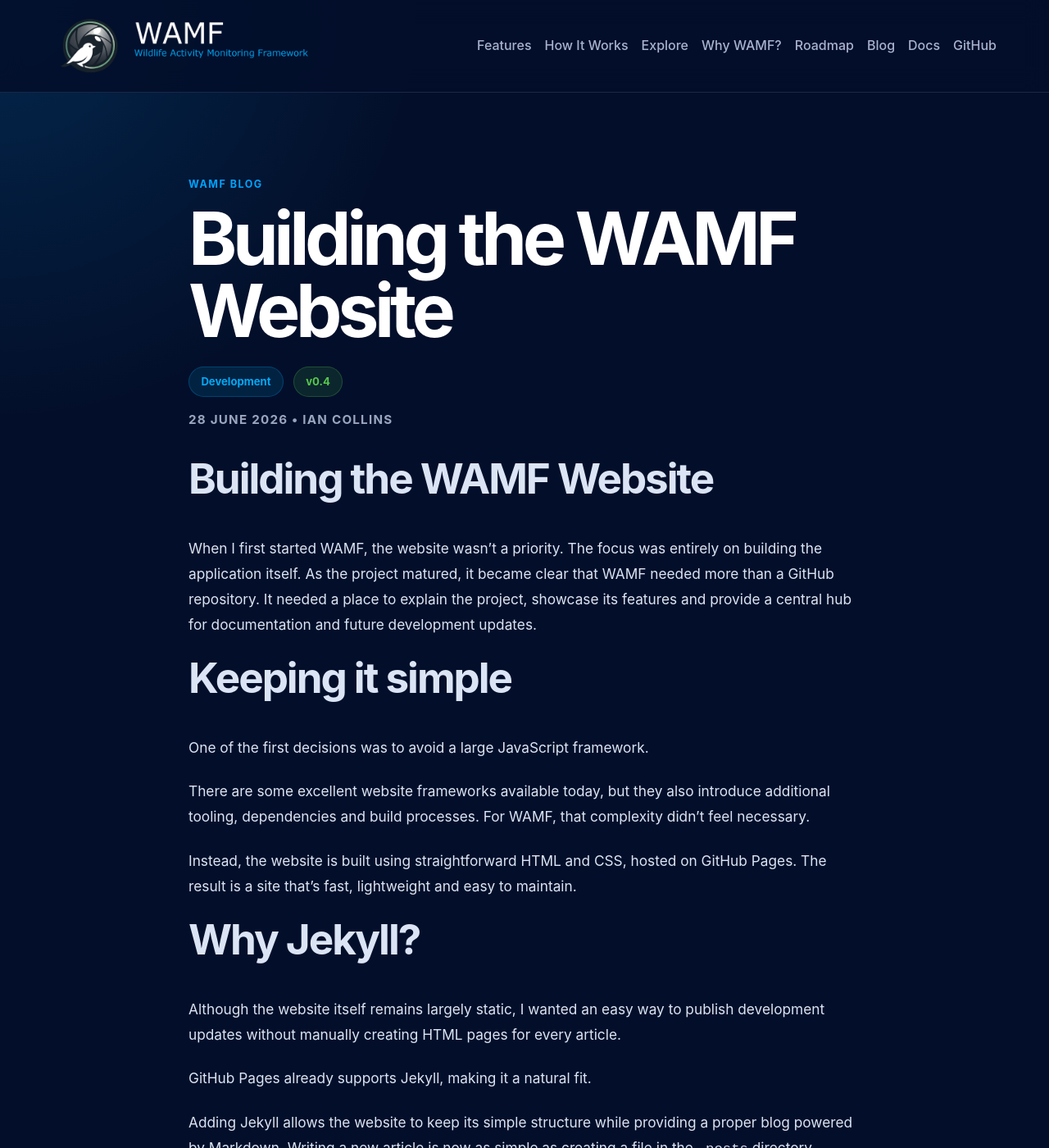
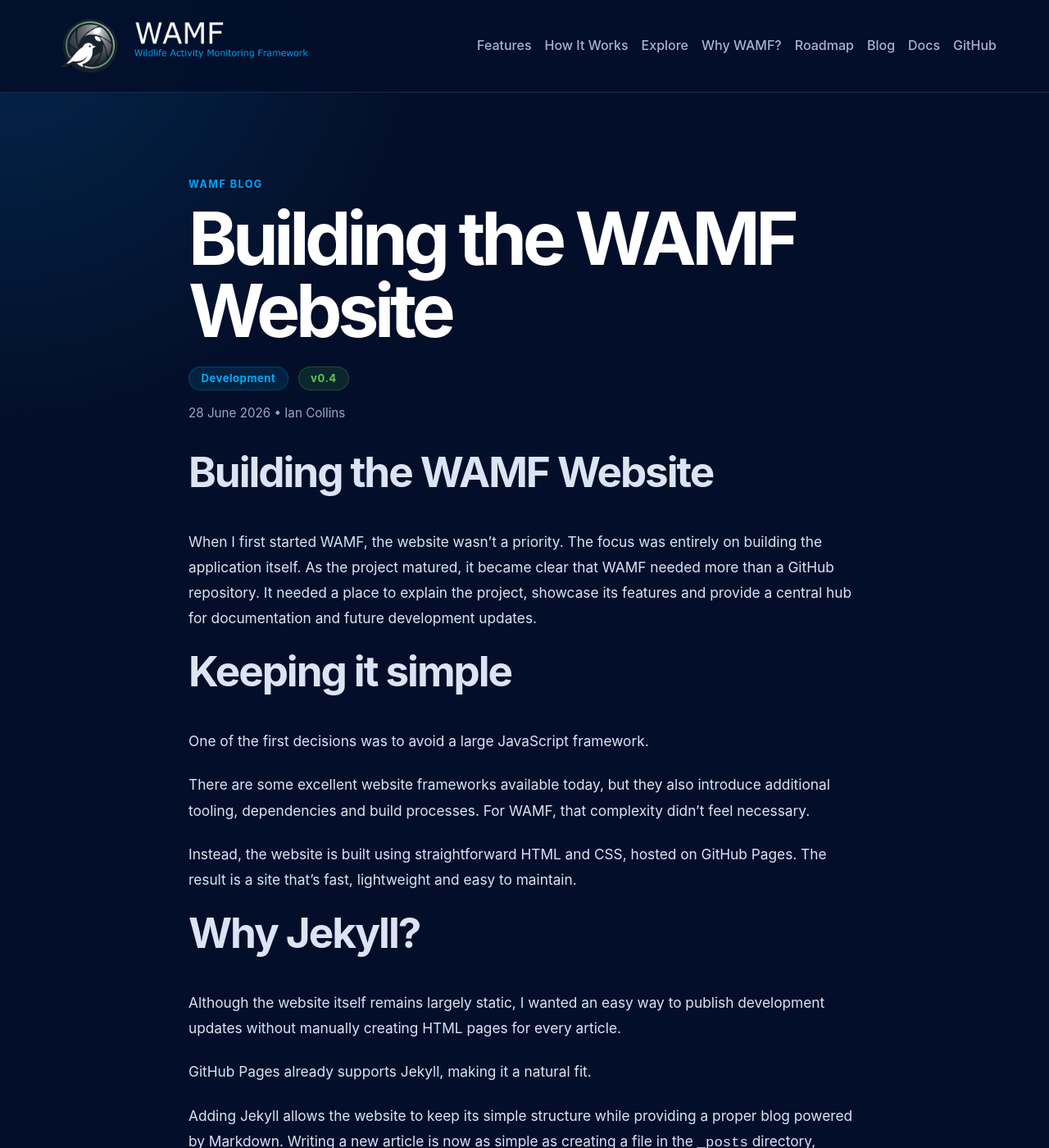
Before and after one commit to WAMF-Project/WAMF-Website, a Jekyll site: the page built from _posts/2026-06-28-building-the-wamf-website.md, in a window 1280 px wide and 1400 px high. Shown: the whole window at 82% size. Built offline with Jekyll 4.4.1, drawn with Linux system fonts in a browser that asks for light colours.

Commit message:
Add reusable badges and clean stylesheet

```diff
--- a/_layouts/post.html
+++ b/_layouts/post.html
@@ -7,11 +7,11 @@
 
   <h1>{{ page.title }}</h1>
 
-  <div class="post-badges">
+  <div class="badge-row">
     {% if page.category %}
-    <span class="post-badge">{{ page.category }}</span>
+    <span class="badge badge--blue">{{ page.category }}</span>
     {% endif %} {% if page.version %}
-    <span class="post-badge version">{{ page.version }}</span>
+    <span class="badge badge--green">{{ page.version }}</span>
     {% endif %}
   </div>
 
--- a/blog/index.html
+++ b/blog/index.html
@@ -15,7 +15,7 @@
 <section class="section blog-list">
   {% for post in site.posts %}
   <article class="blog-card">
-    <p class="post-meta">{{ post.date | date: "%d %b %Y" }}</p>
+    <p class="blog-meta">{{ post.date | date: "%d %b %Y" }}</p>
     <h2>
       <a href="{{ post.url }}">{{ post.title }}</a>
     </h2>
--- a/css/style.css
+++ b/css/style.css
@@ -268,7 +268,7 @@
   margin-bottom: 1.25rem;
   background: rgba(3, 169, 244, 0.12);
   border: 1px solid rgba(3, 169, 244, 0.25);
-  color: #03a9f4;
+  color: #4fc3f7;
 }
 
 .card-icon svg {
@@ -576,10 +576,6 @@
   gap: 0.7rem;
 }
 
-.cta {
-  text-align: center;
-}
-
 .cta p {
   max-width: 700px;
   margin: 1rem auto 2rem;
@@ -605,7 +601,7 @@
   border: 1px solid rgba(255, 255, 255, 0.08);
 }
 
-.post-meta {
+.blog-meta {
   margin: 0 0 0.75rem;
   color: #03a9f4;
   font-size: 0.85rem;
@@ -655,33 +651,10 @@
   margin-bottom: 1.4rem;
 }
 
-.post-badges {
+.badge-row {
   display: flex;
   gap: 0.75rem;
   margin: 1.5rem 0 1rem;
-}
-
-.post-badge {
-  display: inline-flex;
-  align-items: center;
-
-  padding: 0.45rem 0.9rem;
-
-  border-radius: 999px;
-
-  background: rgba(3, 169, 244, 0.12);
-  border: 1px solid rgba(3, 169, 244, 0.25);
-
-  color: #03a9f4;
-
-  font-size: 0.82rem;
-  font-weight: 700;
-}
-
-.post-badge.version {
-  background: rgba(87, 200, 77, 0.12);
-  border-color: rgba(87, 200, 77, 0.25);
-  color: #57c84d;
 }
 
 .post-meta {
@@ -689,3 +662,54 @@
   font-size: 0.95rem;
   margin-bottom: 2rem;
 }
+
+/* Reusable badges */
+
+.badge {
+  display: inline-flex;
+  align-items: center;
+  gap: 0.35rem;
+  width: fit-content;
+  padding: 0.45rem 0.9rem;
+  border-radius: 999px;
+  font-size: 0.82rem;
+  font-weight: 700;
+  letter-spacing: 0.04em;
+  line-height: 1;
+}
+
+.badge--blue {
+  background: rgba(3, 169, 244, 0.12);
+  border: 1px solid rgba(3, 169, 244, 0.25);
+  color: #03a9f4;
+}
+
+.badge--green {
+  background: rgba(87, 200, 77, 0.12);
+  border: 1px solid rgba(87, 200, 77, 0.25);
+  color: #57c84d;
+}
+
+.badge--amber {
+  background: rgba(245, 158, 11, 0.12);
+  border: 1px solid rgba(245, 158, 11, 0.25);
+  color: #f59e0b;
+}
+
+.badge--purple {
+  background: rgba(168, 85, 247, 0.12);
+  border: 1px solid rgba(168, 85, 247, 0.25);
+  color: #a855f7;
+}
+
+.badge--grey {
+  background: rgba(148, 163, 184, 0.12);
+  border: 1px solid rgba(148, 163, 184, 0.25);
+  color: #94a3b8;
+}
+
+.badge-row {
+  display: flex;
+  flex-wrap: wrap;
+  gap: 0.75rem;
+}
```
